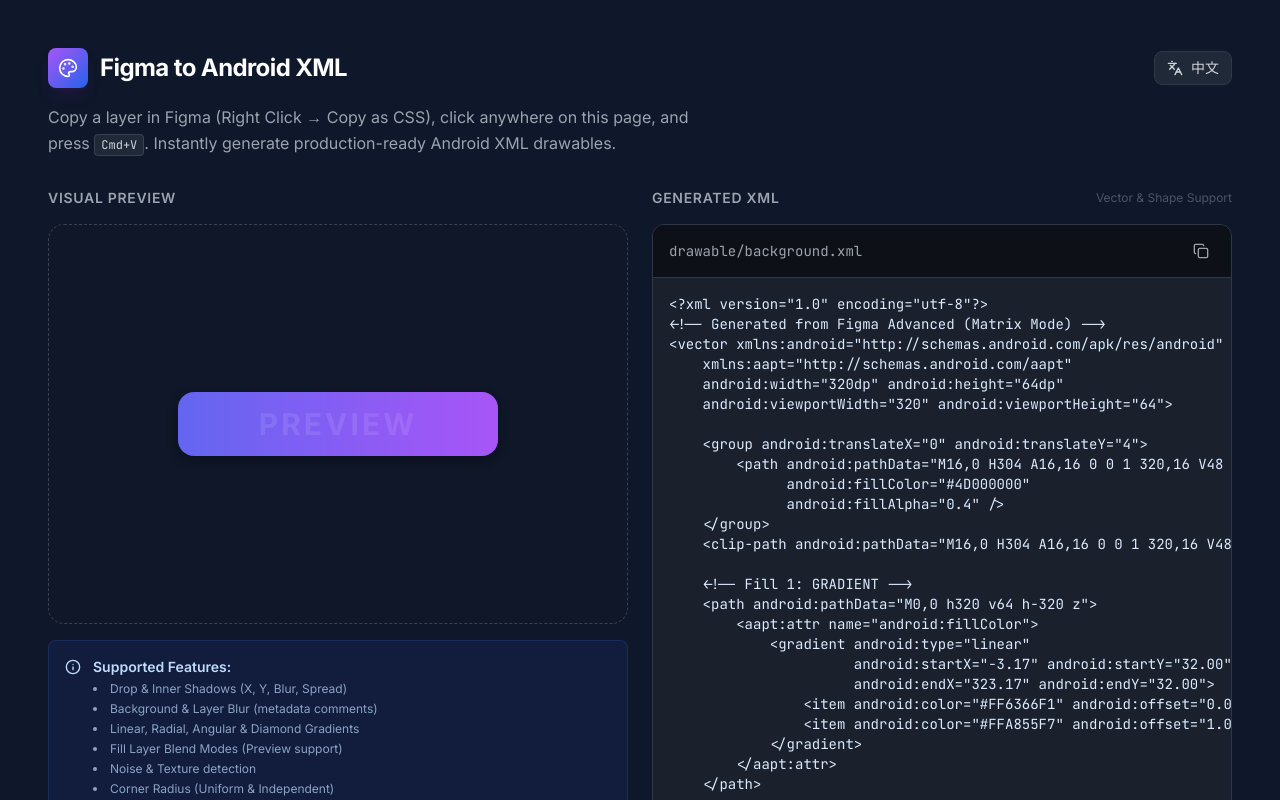
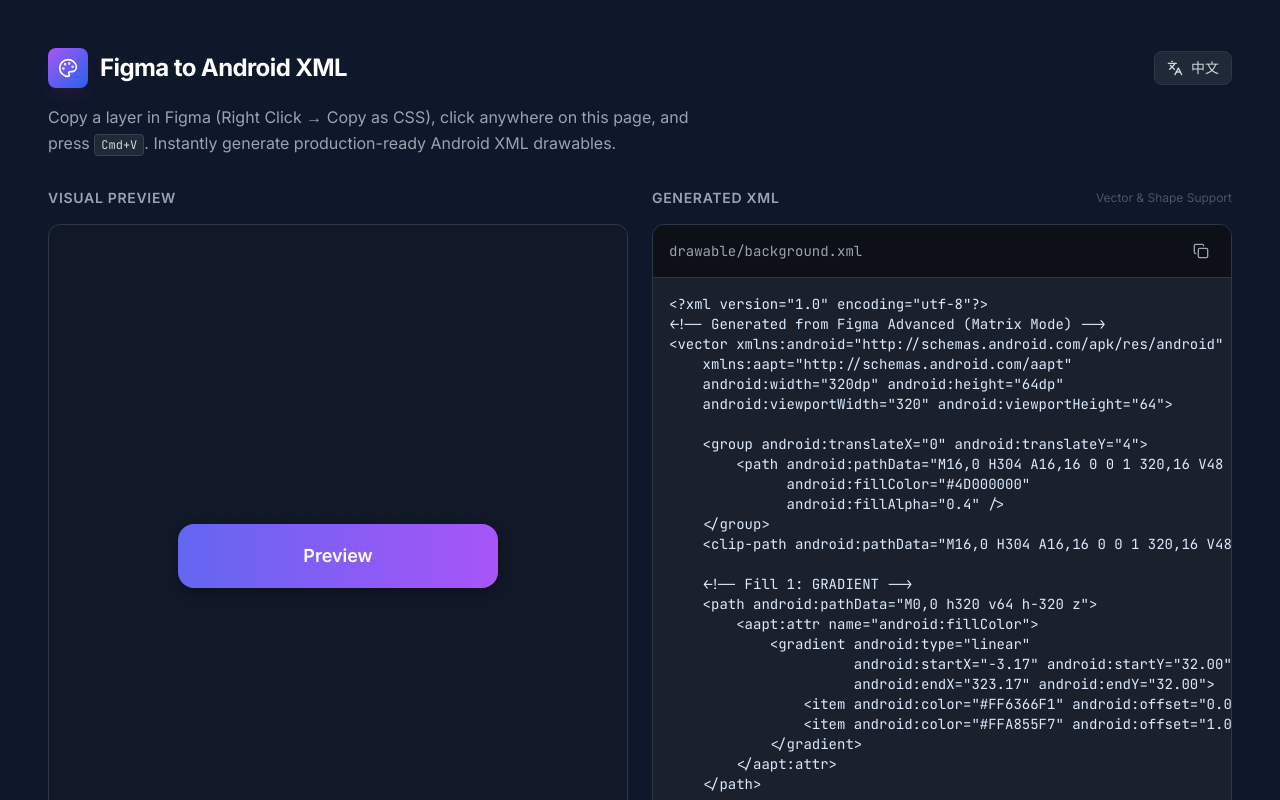
Before and after one commit to ZhaoDesign/Figma-to-Android-XML, a React (Vite) app: page / in a window 1280 px wide. Shown: the top 800 px of the page. Built offline with nearby package versions, Linux system fonts and the light colour scheme.

Commit message:
尝试修复椭圆角度渐变

```diff
--- a/components/PreviewCanvas.tsx
+++ b/components/PreviewCanvas.tsx
@@ -1,4 +1,3 @@
-
 import React from 'react';
 import { FigmaLayer, Gradient, GradientType } from '../types';
 
@@ -7,10 +6,6 @@ interface Props {
   label?: string;
 }
 
-/**
- * PreviewCanvas component renders a visual representation of the Figma layer
- * using CSS properties.
- */
 export const PreviewCanvas: React.FC<Props> = ({ data, label }) => {
   const dropShadows = data.shadows
     .filter(s => s.visible && s.type === 'drop')
@@ -33,7 +28,6 @@ export const PreviewCanvas: React.FC<Props> = ({ data, label }) => {
     boxShadow: dropShadows,
   };
 
-  // Helper to render individual fill layers
   const renderFill = (fill: any, index: number) => {
     if (!fill.visible) return null;
 
@@ -59,22 +53,46 @@ export const PreviewCanvas: React.FC<Props> = ({ data, label }) => {
       const centerX = g.center?.x ?? 50;
       const centerY = g.center?.y ?? 50;
 
-      let background = '';
-      if (g.type === GradientType.Linear) {
-        background = `linear-gradient(${g.angle || 0}deg, ${stopsStr})`;
-      } else if (g.type === GradientType.Radial) {
-        // CSS radial-gradient supports elliptical shapes
-        const sizeX = g.size?.x ?? 50;
-        const sizeY = g.size?.y ?? 50;
-        background = `radial-gradient(${sizeX}% ${sizeY}% at ${centerX}% ${centerY}%, ${stopsStr})`;
-      } else if (g.type === GradientType.Angular) {
-        // Conic gradient for angular/sweep
-        background = `conic-gradient(from ${(g.angle || 0)}deg at ${centerX}% ${centerY}%, ${stopsStr})`;
-      } else if (g.type === GradientType.Diamond) {
-        // Approximating diamond with a sharp radial gradient for preview
-        background = `radial-gradient(circle at ${centerX}% ${centerY}%, ${stopsStr})`;
+      // Logic for Elliptical Scaling (Squashing)
+      // If width != height, standard circular gradients won't match Figma
+      const isElliptical = g.type === GradientType.Angular || g.type === GradientType.Radial;
+
+      if (isElliptical) {
+        const layerAspect = data.height / data.width;
+        let scaleY = layerAspect;
+
+        // If we have explicit size data from CSS (e.g., 47.6% 50%)
+        if (g.size && g.size.x !== 0) {
+          scaleY = (g.size.y / g.size.x) * layerAspect;
+        }
+
+        // Create a large square centered at the gradient focal point
+        const size = Math.max(data.width, data.height) * 4;
+        const angle = g.angle !== undefined ? `${g.angle}deg` : '0deg';
+
+        const background = g.type === GradientType.Angular
+          ? `conic-gradient(from ${angle} at 50% 50%, ${stopsStr})`
+          : `radial-gradient(circle at 50% 50%, ${stopsStr})`;
+
+        return (
+          <div key={index} style={{
+            position: 'absolute',
+            left: `${centerX}%`,
+            top: `${centerY}%`,
+            width: size,
+            height: size,
+            background: background,
+            // Non-uniform scaling squashes the circular sweep/radial into an ellipse
+            transform: `translate(-50%, -50%) scaleY(${scaleY})`,
+            opacity: fill.opacity ?? 1,
+            mixBlendMode: (fill.blendMode || 'normal') as any,
+            pointerEvents: 'none'
+          }} />
+        );
       }
 
+      // Linear Gradient (standard)
+      const background = `linear-gradient(${g.angle || 0}deg, ${stopsStr})`;
       return (
         <div key={index} style={{
           position: 'absolute',
@@ -89,16 +107,26 @@ export const PreviewCanvas: React.FC<Props> = ({ data, label }) => {
     return null;
   };
 
-  // Ensure the component returns a ReactNode to fix the "Type 'void' is not assignable to type 'ReactNode'" error
   return (
-    <div className="flex flex-col items-center justify-center p-12 bg-gray-900/50 rounded-2xl border border-dashed border-gray-700 min-h-[400px]">
-      <div style={containerStyle}>
-        {data.fills.map((fill, i) => renderFill(fill, i))}
-        {label && (
-          <div className="absolute inset-0 flex items-center justify-center pointer-events-none">
-            <span className="text-white/10 font-bold text-3xl uppercase tracking-widest">{label}</span>
-          </div>
-        )}
+    <div className="w-full h-full min-h-[400px] flex flex-col items-center justify-center bg-gray-900 relative overflow-hidden border border-gray-750 rounded-xl">
+      <div className="absolute inset-0 opacity-10 pointer-events-none"
+           style={{ backgroundImage: 'radial-gradient(#475569 1px, transparent 1px)', backgroundSize: '20px 20px' }}>
+      </div>
+
+      <div className="relative">
+         <div style={containerStyle}>
+            {[...data.fills].reverse().map((fill, index) => renderFill(fill, index))}
+
+            <div className="absolute inset-0 flex items-center justify-center z-20 pointer-events-none">
+              <span className="text-white font-semibold mix-blend-difference text-lg select-none">
+                 {label || 'Preview'}
+              </span>
+            </div>
+         </div>
+      </div>
+
+      <div className="absolute bottom-4 text-xs text-gray-500 font-mono flex flex-wrap justify-center gap-x-4 gap-y-1 px-4">
+        <span>Size: {Math.round(data.width)}×{Math.round(data.height)}</span>
       </div>
     </div>
   );
--- a/services/androidGenerator.ts
+++ b/services/androidGenerator.ts
@@ -1,4 +1,3 @@
-
 import { FigmaLayer, Fill, Gradient, GradientType, Corners, Shadow } from '../types';
 
 const toAndroidHex = (cssColor: string): string => {
@@ -76,7 +75,7 @@ export const generateAndroidXML = (layer: FigmaLayer): string => {
     xml += `    android:width="${w}dp" android:height="${h}dp"\n`;
     xml += `    android:viewportWidth="${w}" android:viewportHeight="${h}">\n\n`;
 
-    // 1. Drop Shadows
+    // Shadows
     layer.shadows.filter(s => s.type === 'drop' && s.visible).forEach((s, idx) => {
         const shadowPath = getRoundedRectPath(w + s.spread * 2, h + s.spread * 2, layer.corners);
         xml += `    <group android:translateX="${s.x - s.spread}" android:translateY="${s.y - s.spread}">\n`;
@@ -86,11 +85,11 @@ export const generateAndroidXML = (layer: FigmaLayer): string => {
         xml += `    </group>\n`;
     });
 
-    // 2. Global Clipping
+    // Global Clipping
     const mainPath = getRoundedRectPath(w, h, layer.corners);
     xml += `    <clip-path android:pathData="${mainPath}" />\n\n`;
 
-    // 3. Fills
+    // Fills
     [...layer.fills].reverse().forEach((fill, idx) => {
         if (!fill.visible) return;
 
@@ -111,13 +110,13 @@ export const generateAndroidXML = (layer: FigmaLayer): string => {
                 const layerAspect = h / w;
                 let scaleY = layerAspect;
 
-                // If we parsed an explicit size axis ratio from CSS, use it
-                if (g.size) {
+                if (g.size && g.size.x !== 0) {
                     scaleY = (g.size.y / g.size.x) * layerAspect;
                 }
 
                 xml += `    <group android:pivotX="${centerX.toFixed(2)}" android:pivotY="${centerY.toFixed(2)}"\n`;
                 if (g.type === GradientType.Angular) {
+                    // CSS starts at Top (0deg), Android Sweep starts at Right (90deg). Adjust by -90.
                     const rotation = (g.angle || 0) - 90;
                     xml += `           android:rotation="${rotation.toFixed(2)}"\n`;
                 }
@@ -134,7 +133,6 @@ export const generateAndroidXML = (layer: FigmaLayer): string => {
                 xml += `                          android:centerY="${centerY.toFixed(2)}"\n`;
 
                 if (g.type === GradientType.Radial) {
-                    // Radius is calibrated to the viewport before scaling
                     const radius = Math.max(w, h) / 2;
                     xml += `                          android:gradientRadius="${radius.toFixed(1)}"\n`;
                 }
@@ -152,7 +150,7 @@ export const generateAndroidXML = (layer: FigmaLayer): string => {
                 xml += `    <path android:pathData="M0,0 h${w} v${h} h-${w} z">\n`;
                 xml += `        <aapt:attr name="android:fillColor">\n`;
                 xml += `            <gradient android:type="linear"\n`;
-                const rad = ((g.angle || 180) - 90) * Math.PI / 180;
+                const rad = ((g.angle || 0) - 90) * Math.PI / 180;
                 const length = Math.sqrt(w*w + h*h);
                 const x1 = centerX - (Math.cos(rad) * length / 2);
                 const y1 = centerY - (Math.sin(rad) * length / 2);
```
